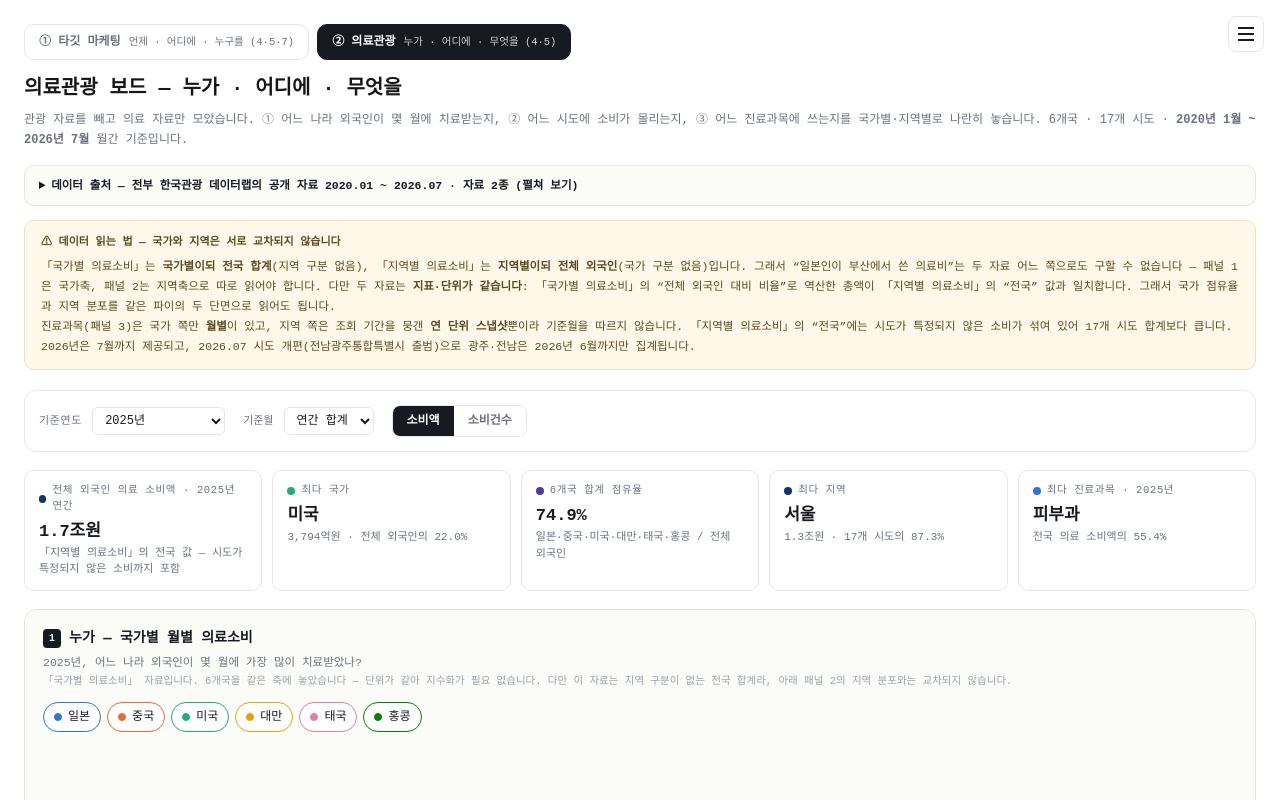
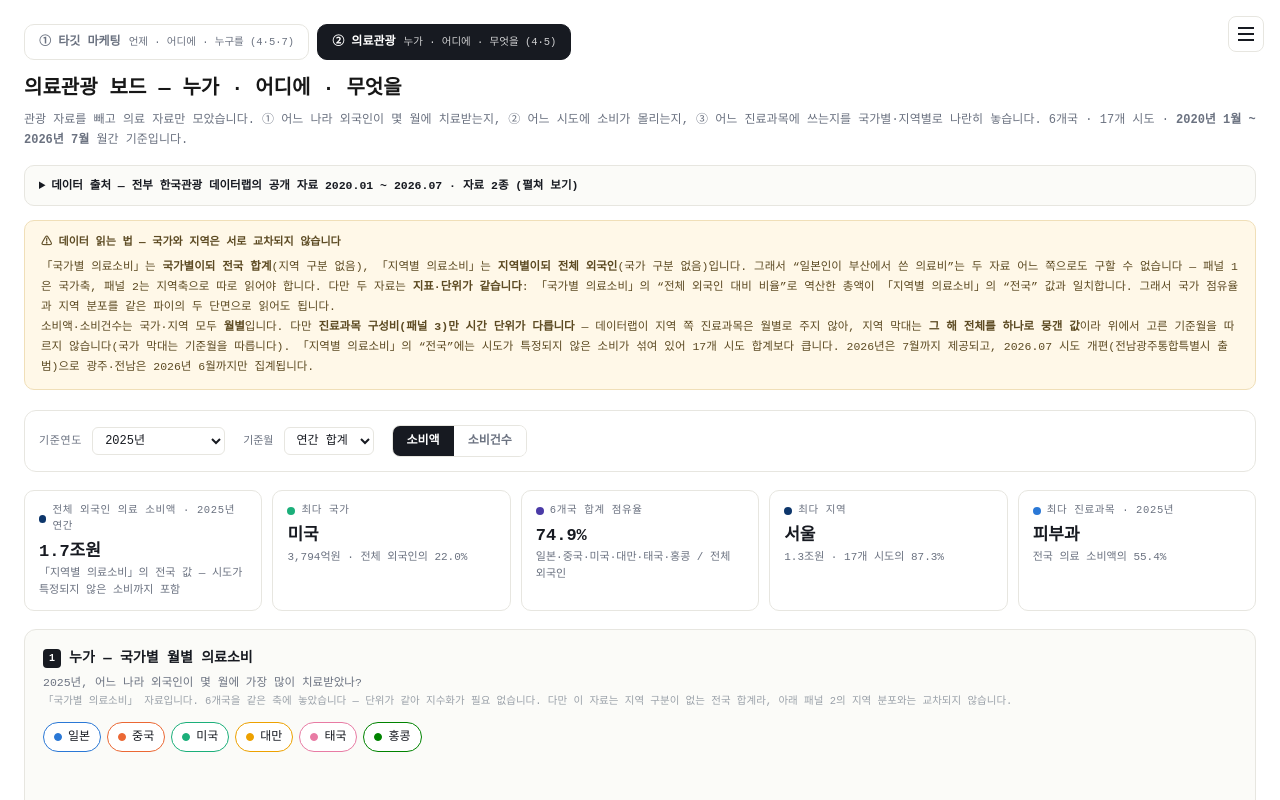
Before and after one commit to Kiip-Corp/target-tour, a Next.js app: page /marketingBoard/medical in a window 1280 px wide. Shown: the top 800 px of the page. Built offline with nearby package versions, Linux system fonts and the light colour scheme.

Commit message:
feat: Update MedicalBoard and page components for clarity on data representation

```diff
--- a/app/(demo)/marketingBoard/medical/MedicalBoard.tsx
+++ b/app/(demo)/marketingBoard/medical/MedicalBoard.tsx
@@ -526,7 +526,7 @@ export default function MedicalBoard({ data }: { data: MedicalBoardData }) {
         step="3"
         title="무엇을 — 진료과목 구성"
         question={`${period} 기준, 어느 진료과목에 쓰나? 국가마다 · 지역마다 다른가?`}
-        note={`국가별은 「국가별 의료소비」의 월별 비율을 기간 소비 규모로 가중평균했습니다. 지역별은 「지역별 의료소비」에 월 구분이 없어 ${year}년 전체 기준이며, 위의 기준월을 따르지 않습니다. 8% 이상 구간에는 값을 직접 표시했고, 전체 수치는 '표로 보기'에서 볼 수 있습니다.`}
+        note={`국가별은 「국가별 의료소비」의 월별 비율을 기간 소비 규모로 가중평균했습니다. 지역별은 데이터랩이 진료과목을 월별로 주지 않아 ${year}년 전체를 뭉갠 값이며, 위의 기준월을 따르지 않습니다. 8% 이상 구간에는 값을 직접 표시했고, 전체 수치는 '표로 보기'에서 볼 수 있습니다.`}
       >
         <div style={{ display: "grid", gap: 22 }}>
           <div>
--- a/app/(demo)/marketingBoard/medical/page.tsx
+++ b/app/(demo)/marketingBoard/medical/page.tsx
@@ -52,8 +52,10 @@ export default async function MedicalBoardPage() {
         &ldquo;전체 외국인 대비 비율&rdquo;로 역산한 총액이 「지역별 의료소비」의 &ldquo;전국&rdquo;
         값과 일치합니다. 그래서 국가 점유율과 지역 분포를 같은 파이의 두 단면으로 읽어도 됩니다.
         <br />
-        진료과목(패널 3)은 국가 쪽만 <b>월별</b>이 있고, 지역 쪽은 조회 기간을 뭉갠 <b>연 단위
-        스냅샷</b>뿐이라 기준월을 따르지 않습니다. 「지역별 의료소비」의 &ldquo;전국&rdquo;에는 시도가
+        소비액·소비건수는 국가·지역 모두 <b>월별</b>입니다. 다만 <b>진료과목 구성비(패널 3)만 시간
+        단위가 다릅니다</b> — 데이터랩이 지역 쪽 진료과목은 월별로 주지 않아, 지역 막대는{" "}
+        <b>그 해 전체를 하나로 뭉갠 값</b>이라 위에서 고른 기준월을 따르지 않습니다(국가 막대는
+        기준월을 따릅니다). 「지역별 의료소비」의 &ldquo;전국&rdquo;에는 시도가
         특정되지 않은 소비가 섞여 있어 17개 시도 합계보다 큽니다. 2026년은 7월까지 제공되고,
         2026.07 시도 개편(전남광주통합특별시 출범)으로 광주·전남은 2026년 6월까지만 집계됩니다.
       </div>
```
Also changed, not shown: 1 other file (tests, documents, lock files or other folders).
